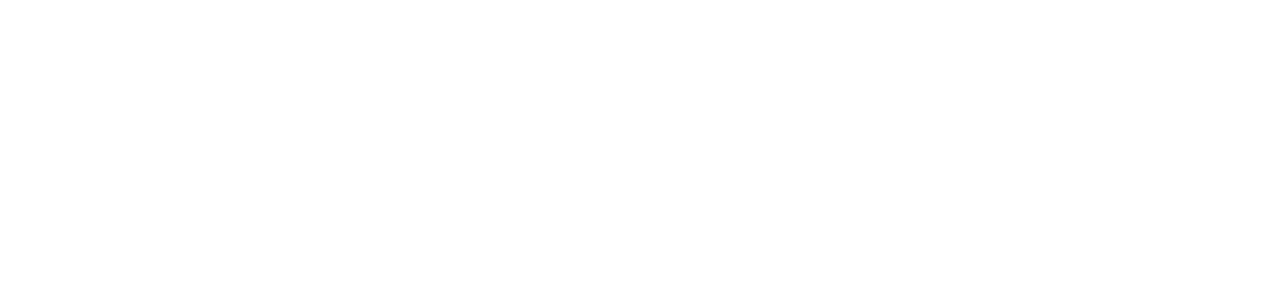
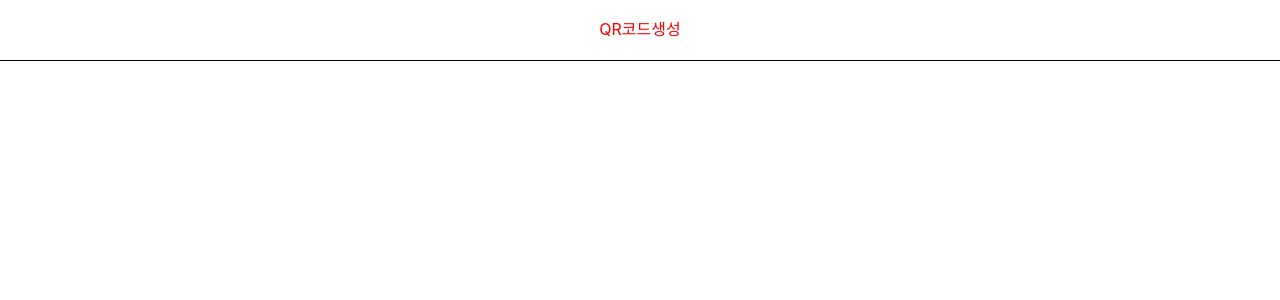
Before and after one commit to kdw15082/open-banking-project, a React (Create React App) app in the folder fintech/: page /qrcode in a window 1280 px wide. Shown: the top 300 px of the page. Built offline with nearby package versions, Linux system fonts and the light colour scheme.

Commit message:
qr 코드 생성 페이지 추가

```diff
--- a/fintech/src/App.js
+++ b/fintech/src/App.js
@@ -3,6 +3,7 @@
 import AuthResult from "./pages/AuthResult";
 import Balance from "./pages/Balance";
 import Main from "./pages/Main";
+import QrCode from "./pages/QrCode";
 
 
 function App() {
@@ -21,6 +22,9 @@
        <Route path="/balance">
          <Balance></Balance>
        </Route>
+       <Route path="/qrcode">
+         <QrCode></QrCode>
+       </Route>
      </Switch>
    </Router>
   );
--- a/fintech/src/component/main/Card.js
+++ b/fintech/src/component/main/Card.js
@@ -41,7 +41,7 @@
 
 const Card = ({ bankName, fintechUseNo }) => {
     const handleQrClick = () =>{
-        window.location.href = "";
+        window.location.href = `/qrcode?fintechUseNo=${fintechUseNo}`;
     };
 
     const handleBalanceClick = () =>{
--- /dev/null
+++ b/fintech/src/pages/QrCode.js
@@ -0,0 +1,12 @@
+import React from 'react'
+import Header from '../component/Header'
+
+const QrCode = () => {
+    return (
+        <div>
+            <Header title={"QR코드생성"}></Header>
+        </div>
+    )
+}
+
+export default QrCode
```
